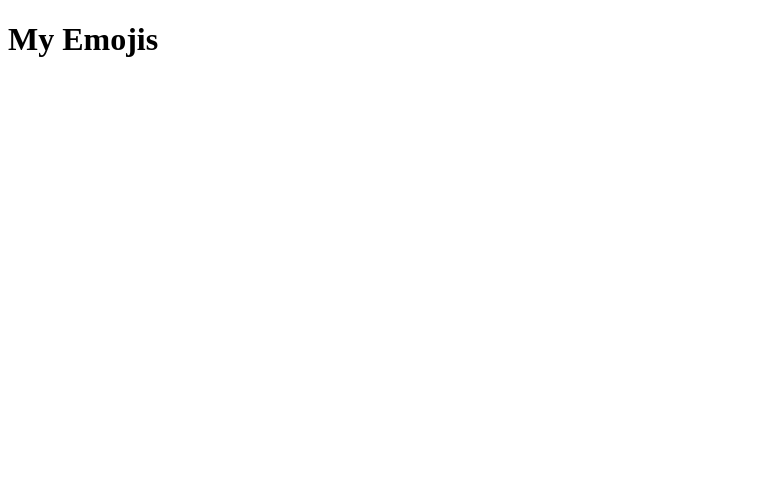
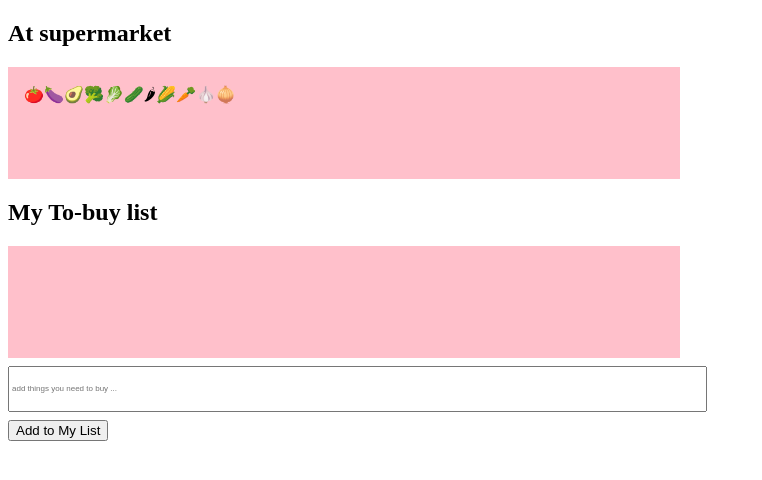
Before and after one commit to michellenpm3108/Functions-and-Methods, a plain HTML site: page EMOJIS/emojis.html in a window 1280 px wide. Shown: the whole page, without its empty margins (0-762 px from the left). Drawn offline with Linux system fonts and the light colour scheme.

Commit message:
to buy list

```diff
--- a/EMOJIS/emojis.css
+++ b/EMOJIS/emojis.css
@@ -0,0 +1,15 @@
+#supermarket-items,
+#my-list{
+    width: 50vw;
+    height: 10vh;
+    background-color: pink;
+    padding: 1em;
+}
+
+input {
+    margin: 1em 0;
+    display: block;
+    font-size: .5rem;
+    width: 54vw;
+    height: 5vh;
+}
--- a/EMOJIS/emojis.html
+++ b/EMOJIS/emojis.html
@@ -7,8 +7,16 @@
     <link href="emojis.css" rel="stylesheet">
 </head>
 <body>
-    <h1>My Emojis</h1>
-    <div class="emojisContainer"></div>
+    <h2>At supermarket</h2>
+    <div id="supermarket-items"></div>
+    <h2>My To-buy list</h2>
+    <div id="my-list">
+        <ol id="list">
+
+        </ol>
+    </div>
+    <input id="input" type="text" placeholder="add things you need to buy ...">
+    <button id="push-btn"> Add to My List</button>
     <script src="emojis.js"></script>
 </body>
 </html>
--- a/EMOJIS/emojis.js
+++ b/EMOJIS/emojis.js
@@ -0,0 +1,18 @@
+let vegetables = ['🍅' ,'🍆' ,'🥑' ,'🥦' ,'🥬' ,'🥒', '🌶' ,'🌽' ,'🥕' ,'🧄', '🧅']
+let fruits = ['🍎' ,'🍐' ,'🍊' ,'🍋' ,'🍌' ,'🍉','🍇' ,'🍓','🍈' ,'🍒' ,'🍑' ,'🥭' ,'🍍' ,'🥥' ,'🥝']
+
+const marketItems = document.getElementById('supermarket-items')
+const list = document.getElementById('list')
+const addBtn = document.getElementById('push-btn')
+const input = document.getElementById('input')
+for (let i=0 ; i<vegetables.length ; i++) {
+    let itemsList = document.createElement('span')
+    itemsList.textContent = vegetables[i]
+    marketItems.append(itemsList)
+}
+
+addBtn.addEventListener('click', function (){
+    let toBuyList = document.createElement ('li')
+    toBuyList.textContent = input.value
+    list.append(toBuyList)
+})
```
